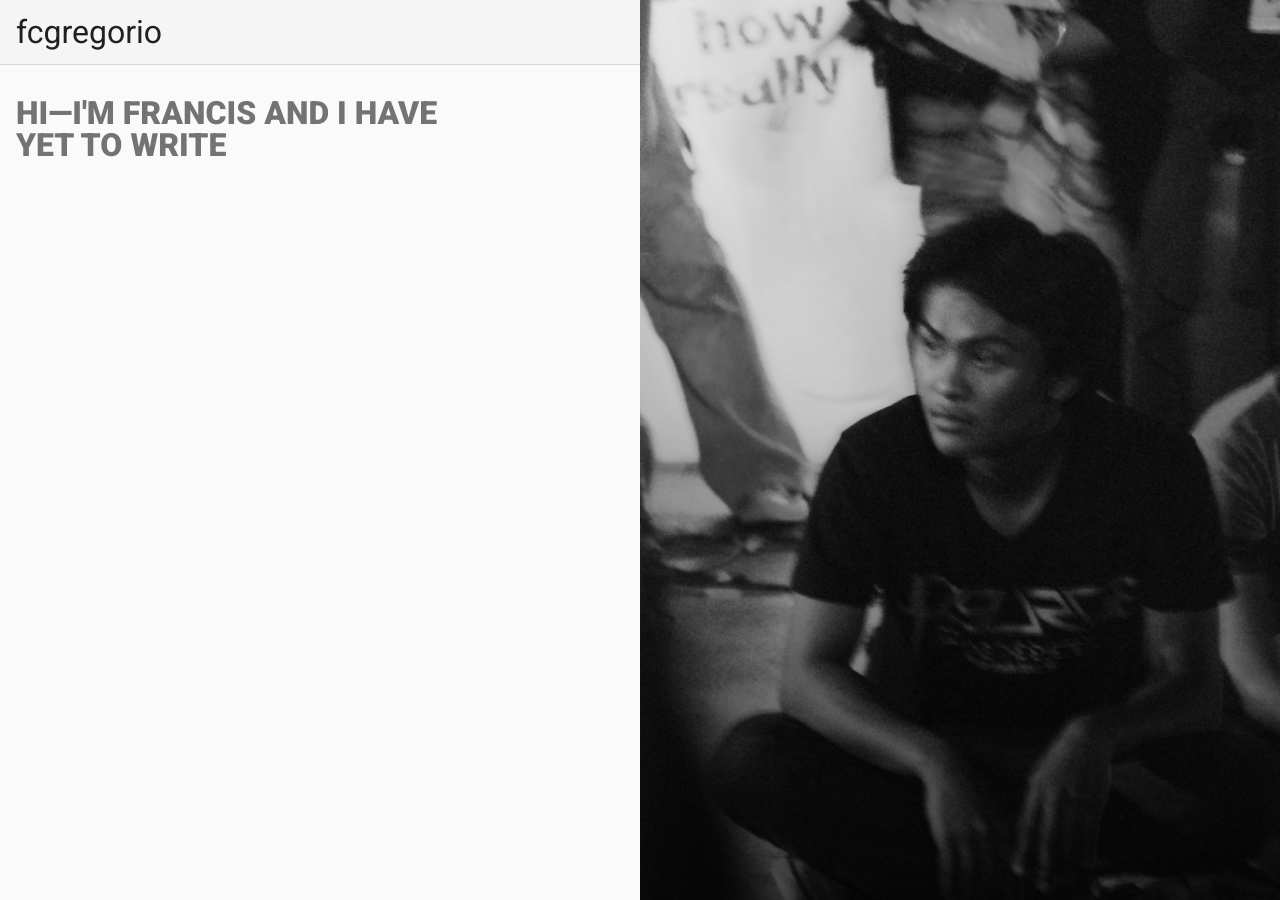
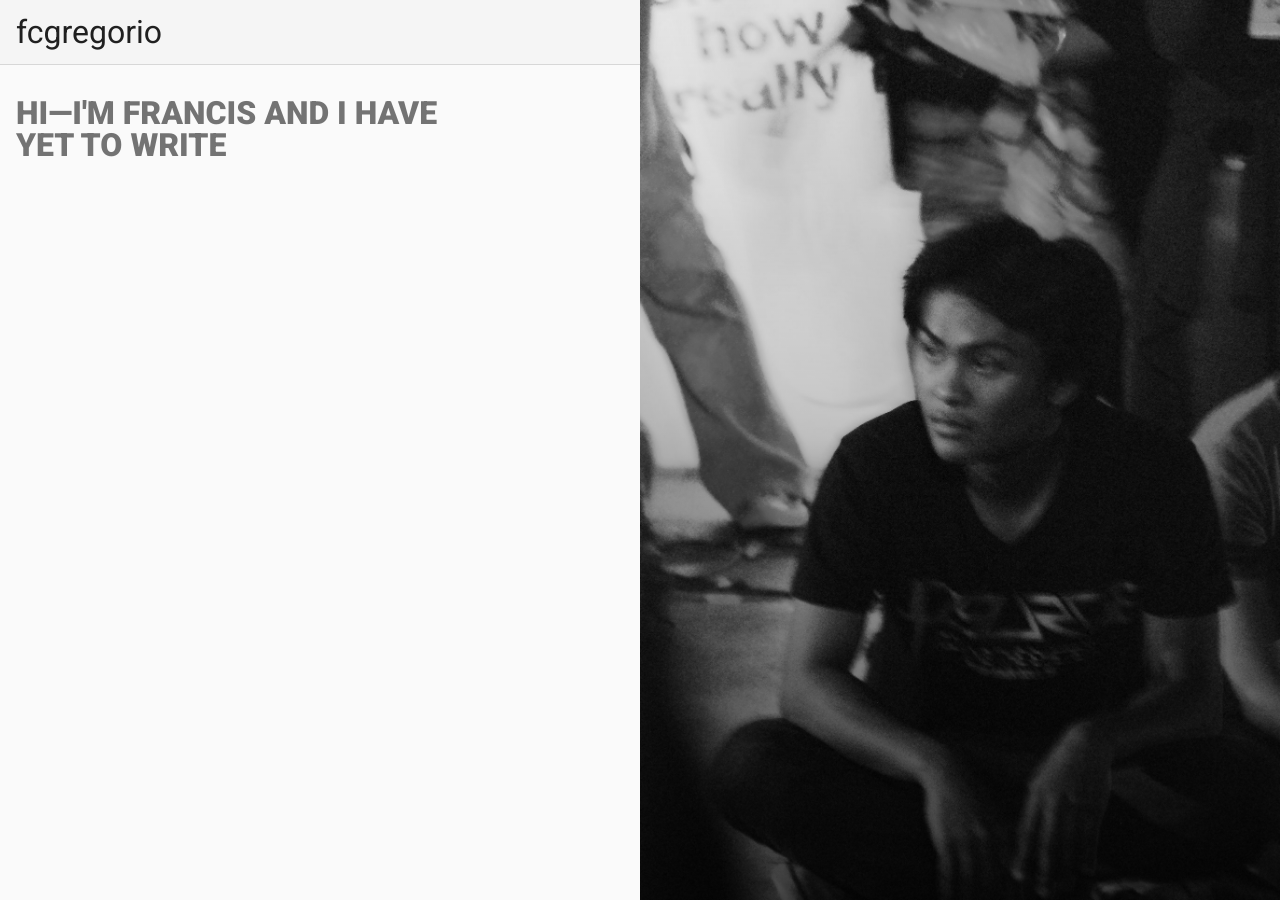
Before and after one commit to fcgregorio/fcgregorio.github.io, a Jekyll site: the page built from index.html, in a window 1280 px wide. Built offline with Jekyll 4.4.1, drawn with Linux system fonts in a browser that asks for light colours; nearby versions of some CDN libraries; library files that are not in the unit come from our copies.

Commit message:
minor tweak

```diff
--- a/css/main.scss
+++ b/css/main.scss
@@ -104,7 +104,7 @@ header {
   background:
     linear-gradient(to top, rgba(0, 0, 0, 0.66) 0%, rgba(0, 0, 0, 0.33) 33%, rgba(0, 0, 0, 0) 100%),
     url("/image/portrait.jpg");
-  background-position: center center;//60% 40%;
+  background-position: 60% 40%;
   background-size: cover;
   background-repeat: no-repeat;
 
```
